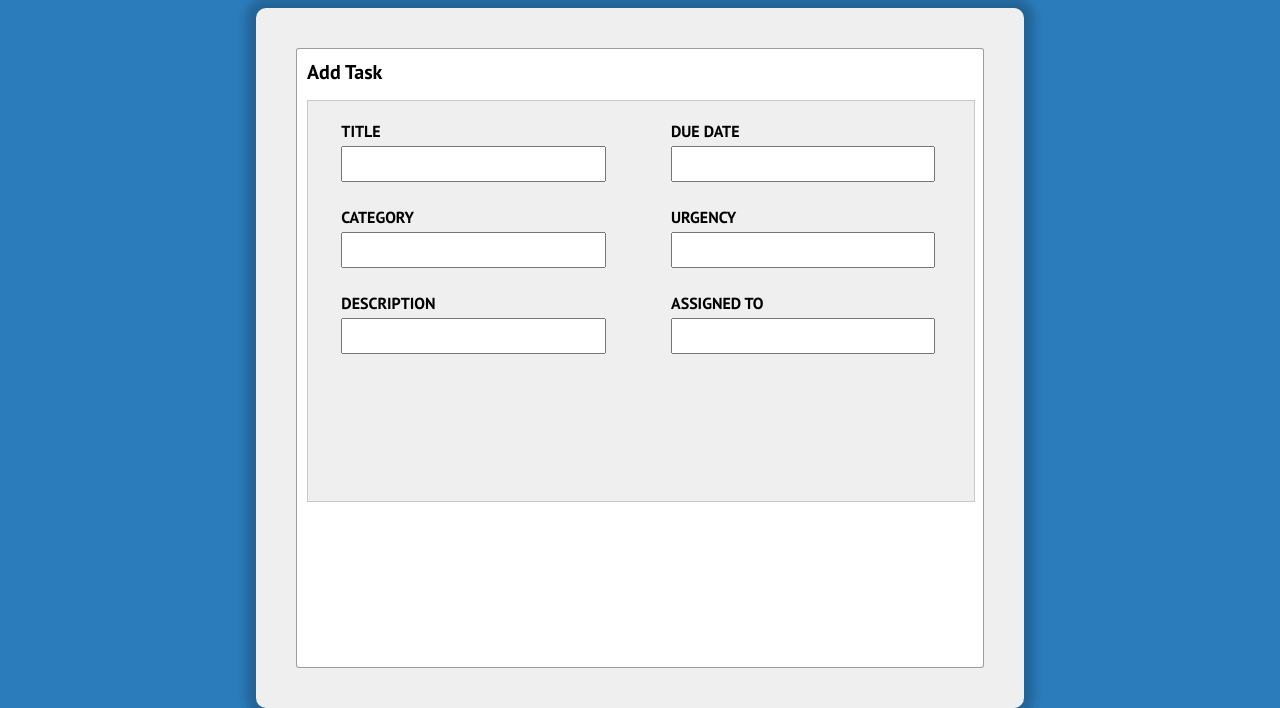
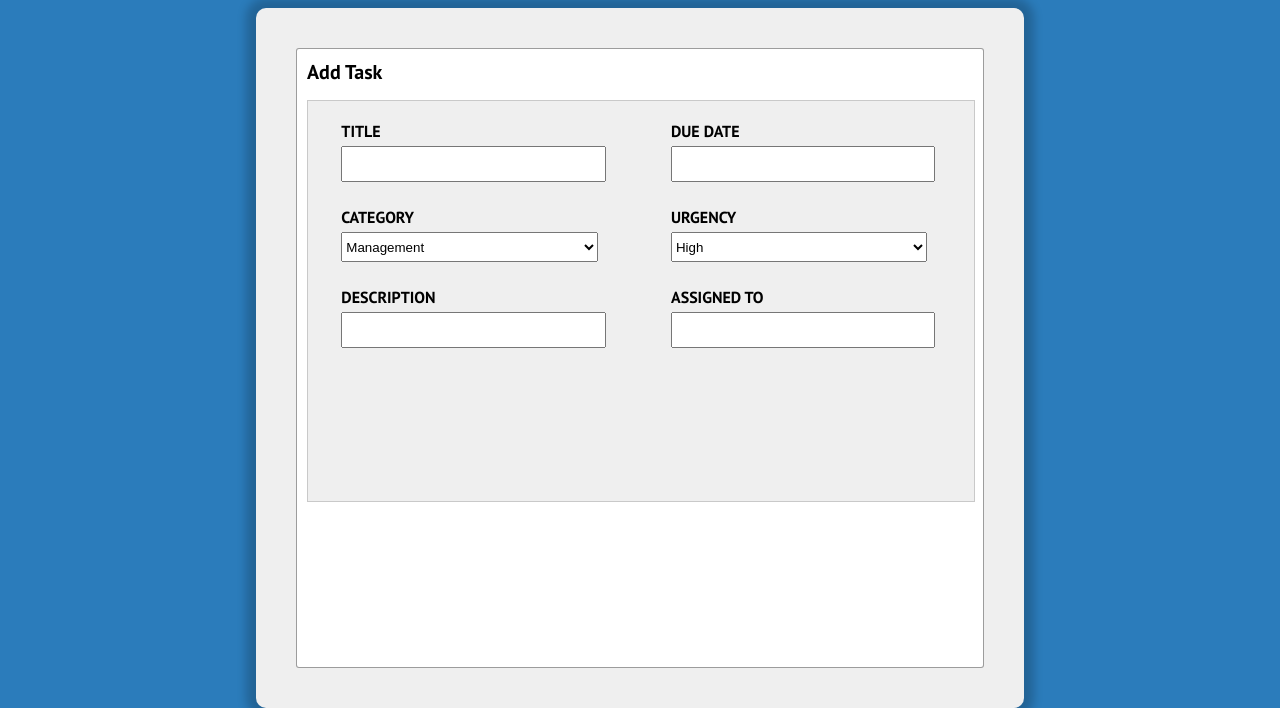
Before and after one commit to derjp87/da-kanbanboard, a plain HTML site: page addTask.html in a window 1280 px wide. Shown: the part 172-880 px from the top of the page. Drawn offline with Linux system fonts and the light colour scheme.

Commit message:
added dropdowns on addTask.html

```diff
--- a/addTask.html
+++ b/addTask.html
@@ -47,8 +47,20 @@
                             <div class="addTask-container-headlines-fields">URGENCY</div>
                         </div>
                         <div class="addTask-container-edit">
-                            <div class="addTask-container-edit-fields"><input type="text" class="addTask-input"></div>
-                            <div class="addTask-container-edit-fields"><input type="text" class="addTask-input"></div>
+                            <div class="addTask-container-edit-fields">
+                                <select class="addTask-input">
+                                    <option value="management">Management</option>
+                                    <option value="other1">Other1</option>
+                                    <option value="other2">Other2</option>
+                                </select>
+                            </div>
+                            <div class="addTask-container-edit-fields">
+                                <select class="addTask-input">
+                                    <option value="high">High</option>
+                                    <option value="middle">Middle</option>
+                                    <option value="low">Low</option>
+                                </select>
+                            </div>
                         </div>
                     </div>
                     <div class="addTask-container-line">
```
